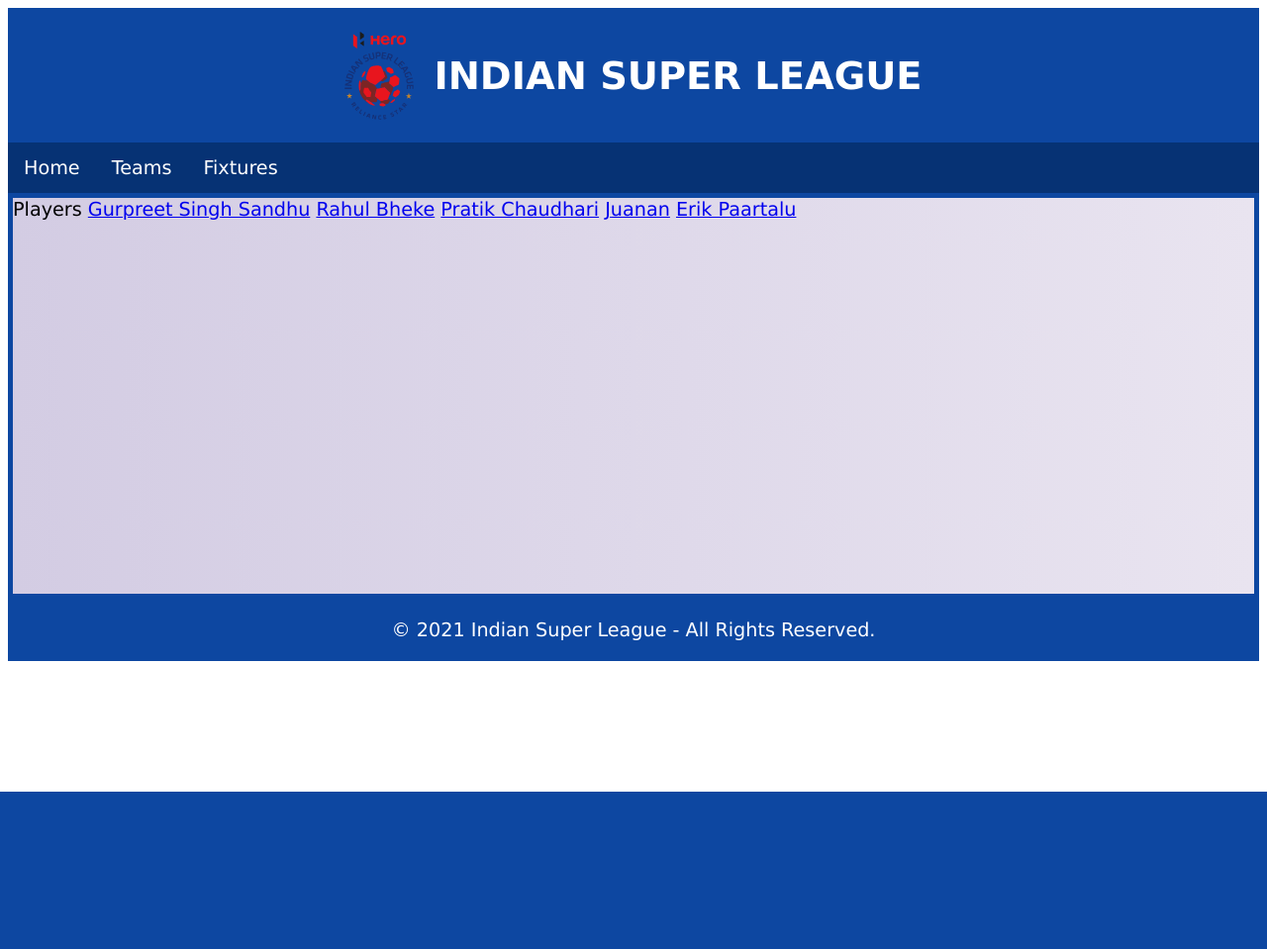
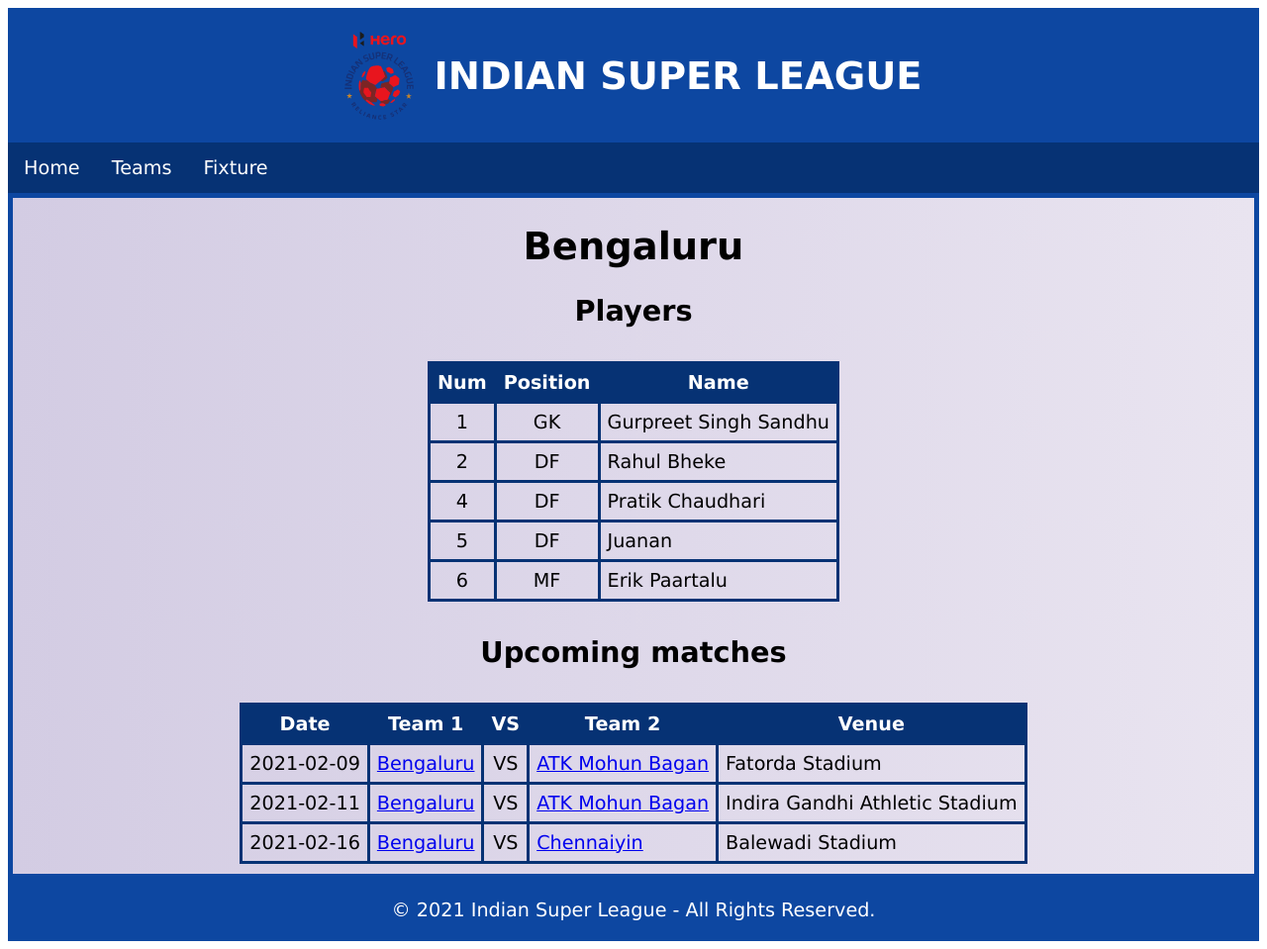
Before and after one commit to ShruKin/Software-Engineering-Lab, a PHP site: page /players.php?tid=2 in a window 1280 px wide. Shown: the whole page at 99% size. Before the commit the page ends 800 px from the top, so only its background shows below. Run offline with PHP 8.4, Linux system fonts and the light colour scheme; data comes from the database, SQL or seed files in the repository; both versions use the stored data as it was after the commit.

Commit message:
completed week 2 assignment

```diff
--- a/Week-2/Assignment/isl/partials/header.php
+++ b/Week-2/Assignment/isl/partials/header.php
@@ -5,6 +5,8 @@
   <meta charset="UTF-8">
   <meta http-equiv="X-UA-Compatible" content="IE=edge">
   <meta name="viewport" content="width=device-width, initial-scale=1.0">
+
+  <link rel="icon" href="./public/images/Indian_Super_League_logo.svg">
 
   <link rel="stylesheet" href="./public/css/styles.css">
   <title>Indian Super League</title>
@@ -21,6 +23,6 @@
     <ul>
       <li><a href="./">Home</a></li>
       <li><a href="./teams.php">Teams</a></li>
-      <li><a href="./matches.php">Fixtures</a></li>
+      <li><a href="./matches.php">Fixture</a></li>
     </ul>
   </nav>
--- a/Week-2/Assignment/isl/players.php
+++ b/Week-2/Assignment/isl/players.php
@@ -2,14 +2,75 @@
 
 <?php include("./partials/header.php") ?>
 <div class="content">
-  Players
   <?php
   $tid =  $_GET["tid"];
+  $team = mysqli_query($con, "select tname from teams where tid=$tid");
+  $teamName = mysqli_fetch_object($team)->tname;
+  ?>
+  <h1 style="text-align: center;"><?php echo $teamName ?></h1>
+
+  <h2 style="text-align: center;">Players</h2>
+  <?php
   $players = mysqli_query($con, "select * from players where tid=$tid");
-  while ($player = mysqli_fetch_object($players)) {
   ?>
-    <a href="./players.php?tid=<?php echo $player->pid ?>"><?php echo $player->pname ?></a>
-  <?php } ?>
+  <div class="flex">
+    <table>
+      <thead>
+        <th>Num</th>
+        <th>Position</th>
+        <th>Name</th>
+      </thead>
+      <tbody>
+        <?php
+        while ($player = mysqli_fetch_object($players)) {
+        ?>
+          <tr>
+            <td style="text-align: center;"><?php echo $player->num ?></td>
+            <td style="text-align: center;"><?php echo $player->pos ?></td>
+            <td><?php echo $player->pname ?></td>
+          </tr>
+        <?php } ?>
+      </tbody>
+    </table>
+  </div>
+
+  <h2 style="text-align: center;">Upcoming matches</h2>
+  <?php
+  $matches = mysqli_query($con, "select tid1, tid2, date, stadium, t1.tname as tname1, t2.tname as tname2 from matches, teams as t1, teams as t2 where (tid1=$tid or tid2=$tid) and matches.tid1 = t1.tid and matches.tid2 = t2.tid order by date");
+  ?>
+  <div class="flex">
+    <table>
+      <thead>
+        <th>Date</th>
+        <th>Team 1</th>
+        <th>VS</th>
+        <th>Team 2</th>
+        <th>Venue</th>
+      </thead>
+      <tbody>
+        <?php
+        while ($match = mysqli_fetch_object($matches)) {
+        ?>
+          <tr>
+            <td style="text-align: center;"><?php echo $match->date ?></td>
+            <td style="text-align: right;">
+              <a href="./players.php?tid=<?php echo $match->tid1 ?>">
+                <?php echo $match->tname1 ?>
+              </a>
+            </td>
+            <td style="text-align: center;">VS</td>
+            <td style="text-align: left;">
+              <a href="./players.php?tid=<?php echo $match->tid2 ?>">
+                <?php echo $match->tname2 ?>
+              </a>
+            </td>
+            <td><?php echo $match->stadium ?></td>
+          </tr>
+        <?php } ?>
+      </tbody>
+    </table>
+  </div>
+
 </div>
 
 <?php include("./partials/footer.php") ?>
--- a/Week-2/Assignment/isl/public/css/styles.css
+++ b/Week-2/Assignment/isl/public/css/styles.css
@@ -97,3 +97,20 @@
   color: white;
   background-color: #0d47a1;
 }
+
+table,
+th,
+td {
+  border: 3px solid #063274;
+  padding: 7px;
+}
+
+th {
+  background-color: #063274;
+  color: white;
+}
+
+table {
+  border-collapse: collapse;
+  margin: 10px;
+}
```
Also changed, not shown: Week-2/Assignment/isl/isl.sql (added, +170 -0 lines), Week-2/Assignment/isl/matches.php (+34 -5 lines), Week-2/Assignment/isl/teams.php (+10 -7 lines).
